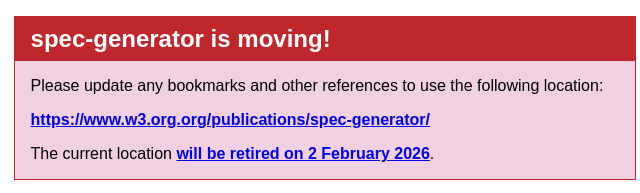
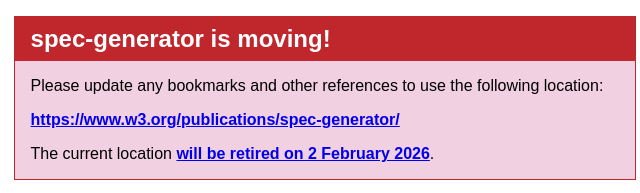
Before and after one commit to w3c/spec-generator, a website: page index.html in a window 1280 px wide. Shown: the top 193 px of the page, 315-955 px from the left. Drawn offline with Linux system fonts and the light colour scheme.

Commit message:
Correct doubled ".org" (reported by Ivan)

```diff
--- a/index.html
+++ b/index.html
@@ -108,8 +108,8 @@
         <div class="migration">
             <h2>spec-generator is moving!</h2>
             <p>Please update any bookmarks and other references to use the following location:</p>
-            <p><a href="https://www.w3.org.org/publications/spec-generator/">
-                https://www.w3.org.org/publications/spec-generator/
+            <p><a href="https://www.w3.org/publications/spec-generator/">
+                https://www.w3.org/publications/spec-generator/
             </a></p>
             <p>
                 The current location
--- a/server.ts
+++ b/server.ts
@@ -87,7 +87,7 @@
         "Link",
         [
             '<https://lists.w3.org/Archives/Public/spec-prod/2025OctDec/0008.html>; rel="deprecation"',
-            '<https://www.w3.org.org/publications/spec-generator/>; rel="alternate"',
+            '<https://www.w3.org/publications/spec-generator/>; rel="alternate"',
         ].join(", "),
     );
 }
```
